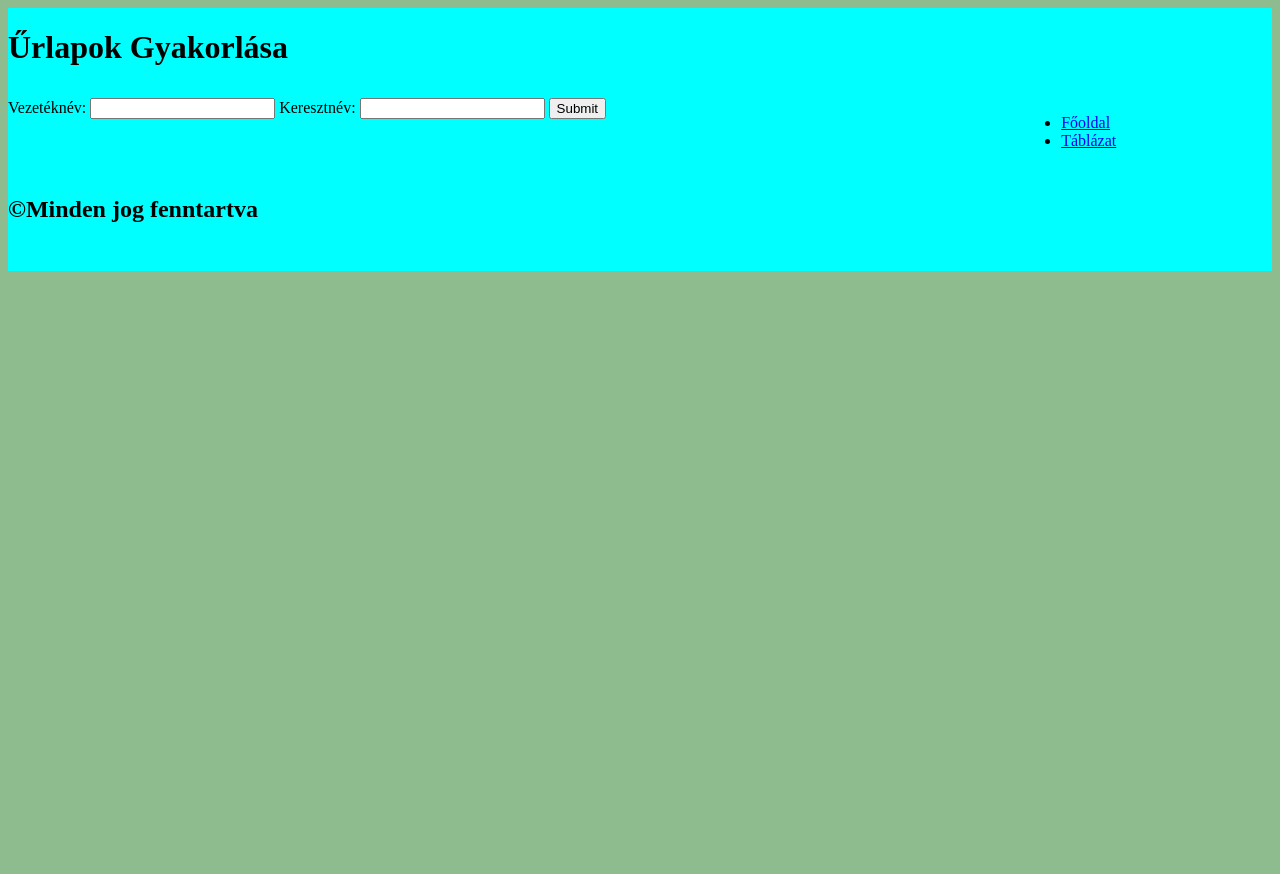
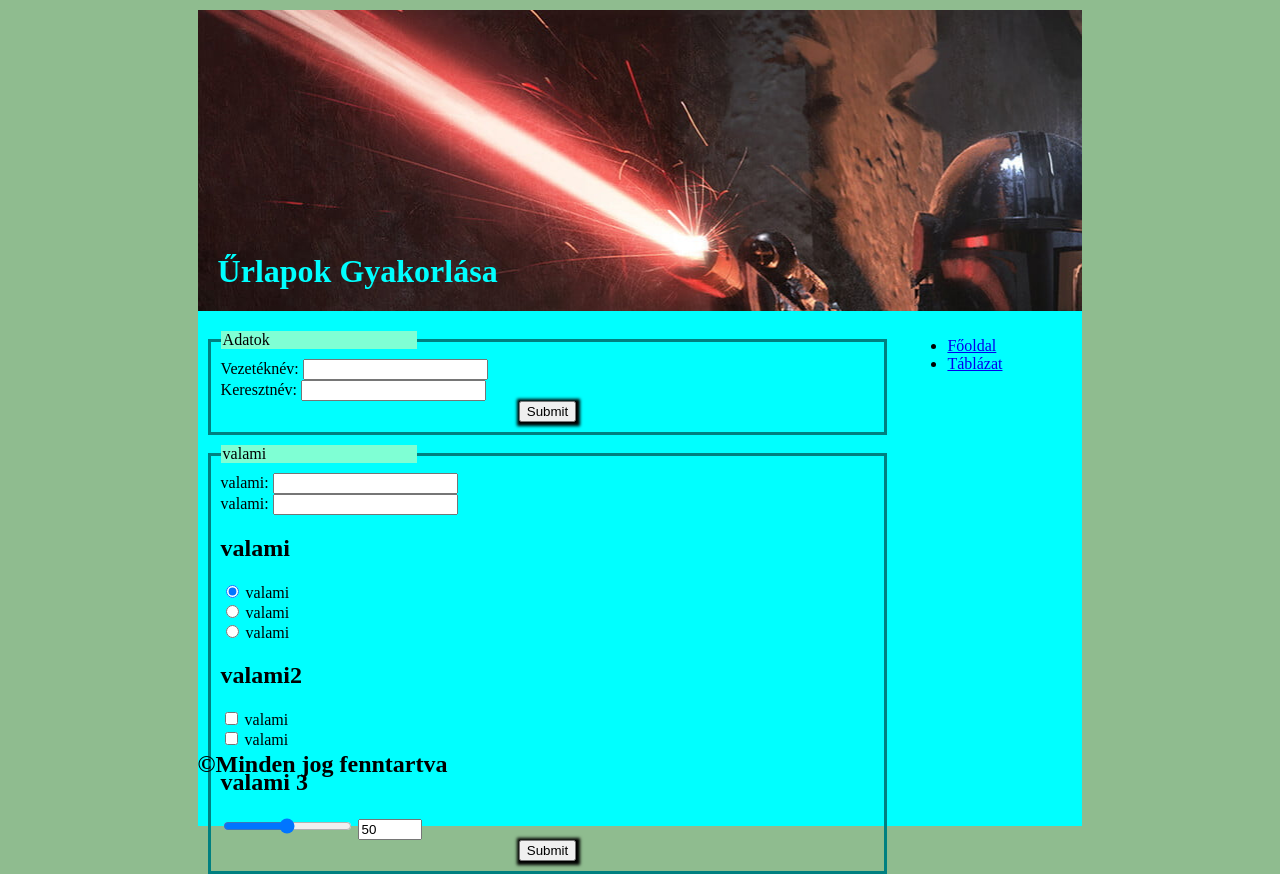
Before and after one commit to Christuss/Urlap, a plain HTML site: page index.html in a window 1280 px wide. Before the commit the page ends 800 px from the top, so only its background shows below. Drawn offline with Linux system fonts and the light colour scheme.

Commit message:
second form done

```diff
--- a/index.html
+++ b/index.html
@@ -16,13 +16,46 @@
         </header>
         <br>
         <article>
-            <form action="#" method="get">
-                <label for="vNev">Vezetéknév: </label>
-                <input type="text" id="vNev" name="vezetekNev">
-                <label for="kNev">Keresztnév: </label>
-                <input type="text" id="vNev" name="keresztNev">
-                <input type="submit" name="Küldés">
-            </form>
+                <form action="#" method="get">
+                    <fieldset>
+                        <legend>Adatok</legend>
+                        <label for="vNev">Vezetéknév: </label>
+                        <input type="text" id="vNev" name="vezetekNev"> <br>
+                        <label for="kNev">Keresztnév: </label>
+                        <input type="text" id="vNev" name="keresztNev"> <br>
+                        <div id="kuldes">
+                        <input type="submit" name="Küldés">
+                        </div>
+                    </fieldset>
+                </form>
+
+                <form action="#" method="get">
+                    <fieldset>
+                        <legend>valami</legend>
+                        <label for="vlmi1">valami: </label>
+                        <input type="text" id="vlmiInpt1" name="vlmiInpt1"> <br>
+                        <label for="vlmi2">valami: </label>
+                        <input type="text" id="vlmiInpt2" name="vlmiInpt2"> <br>
+                        <h2>valami</h2>
+                        <input type="radio" name="vlmiRdo1" id="vlmiRdo1" checked>
+                        <label for="vlmiRdo1">valami</label> <br>
+                        <input type="radio" name="vlmiRdo2" id="vlmiRdo2">
+                        <label for="vlmiRdo2">valami</label> <br>
+                        <input type="radio" name="vlmiRdo3" id="vlmiRdo3">
+                        <label for="vlmiRdo3">valami</label>
+                        <h2>valami2</h2>
+                        <input type="checkbox" name="vlmiChckbx" id="vlmiChckbx">
+                        <label for="vlmiChckbx">valami</label> <br>
+                        <input type="checkbox" name="vlmiChckbx2" id="vlmiChckbx2">
+                        <label for="vlmiChckbx2">valami</label> <br>
+                        <h2>valami 3</h2>
+                        <input type="range"  id="favNumber" value="50" oninput="this.form.amountInput.value=this.value">
+                        <input type="number" name="amountInput" id="num" min="0" max="100" value="50" oninput="this.form.favNumber.value=this.value">
+                        <div id="kuldes">
+                        <input type="submit" name="Küldés">
+                        </div>
+                    </fieldset>
+                </form>
         </article>
         <nav>
             <ul>
--- a/style.css
+++ b/style.css
@@ -1,7 +1,12 @@
+* {
+    box-sizing: border-box;
+}
 body {
     background-color: darkseagreen;
 }
 main {
+    width: 70%;
+    margin: 10px auto;
     display: grid;
     gap: 10px;
     grid-template-columns: 4fr 1fr;
@@ -14,15 +19,35 @@ main {
 }
 header {
     grid-area:h;
+    background-image: url(wallpaper.jpg);
+    padding-top: 25%;
+    padding-left: 20px;
+    color: aqua;
 }
 article {
     grid-area:a;
+    height: 50vh;
 }
 nav {
     grid-area:n;
 }
 footer {
     grid-area:f;
+}
+fieldset {
+    margin: 10px;
+    padding: 10px;
+    border: 3px solid teal;
+}
+legend {
+    width: 30%;
+    background-color: aquamarine;
+}
+#kuldes {
+    text-align: center;
+}
+#kuldes input{
+    box-shadow: 1px 1px 3px 3px;
 }
 @media all and (max-width: 1000px) {
     main {
```
Also changed, not shown: wallpaper.jpg (added).
